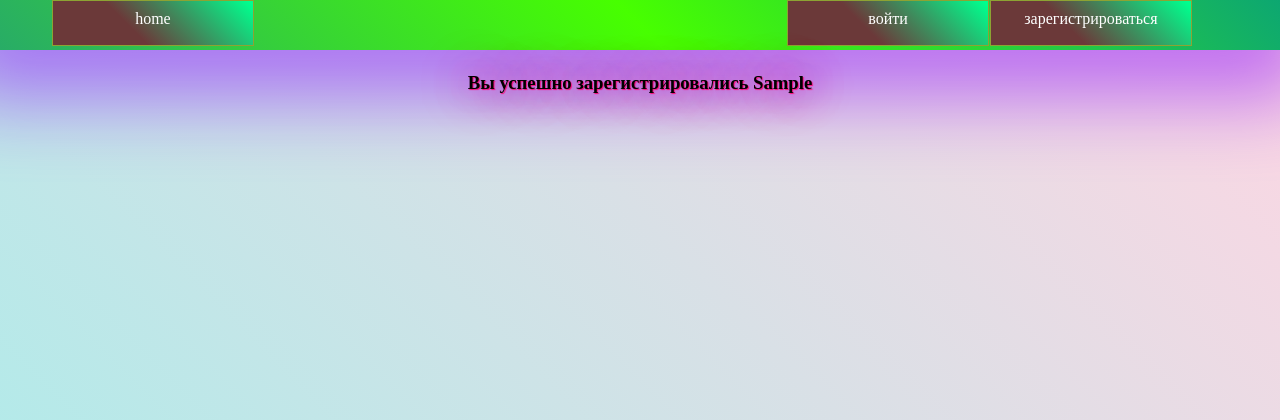
After one commit to aroxan9999999/vocancy_service, a Django app: template acounts/templates/register_done.html in a window 1280 px wide. The commit adds this page. Shown: the top 420 px of the page. Run offline with Django 4.2, Linux system fonts and the light colour scheme; the template is opened without the code that fills it: most values are stand-ins (such as "Sample title", 1, 10 or a date in 2020).

Commit message:
add user_register_form

```diff
--- a/acounts/static/login.css
+++ b/acounts/static/login.css
@@ -16,6 +16,10 @@ form p input{
   width: 250px;
   margin-left: 107px;
   margin-top: -10px;
+  background: -webkit-linear-gradient(45deg, #1f721b 39%, #00ff8e 98%);
+  background: -moz-linear-gradient(45deg, #457876 39%, #00ff8e 98%);
+  background: linear-gradient(45deg, #4a7b77 39%, #00ff8e 98%);
+  opacity: 0.9;
 }
 
 form .btn-primary:hover {
@@ -50,7 +54,7 @@ form button:hover{
 
 ul{
     text-align: center;
-    margin-right: 57px;
+    margin-right: 47px;
     list-style-type: none;
     color: red;
     font-size: 25px
--- /dev/null
+++ b/acounts/static/register.css
@@ -0,0 +1,4 @@
+
+form button{
+    margin-left: 683.3px;
+}
--- /dev/null
+++ b/acounts/static/register_done.css
@@ -0,0 +1,9 @@
+h3 {
+  color: #ff1100 #00ffc3;
+  text-shadow: 1px 1px 1px #fb0071f2, 0 0 35px #c300fff2, 0 0 50px #ff1100f2;
+  margin: auto;
+  margin-top: 22px;
+  text-align: center;
+  font-weight: bolder;
+  inline-size: 600px;
+}
--- /dev/null
+++ b/acounts/templates/register_done.html
@@ -0,0 +1,8 @@
+{% extends "base.html" %}
+{% load static %}
+{% block css %}
+<link rel="stylesheet" href="{% static 'register_done.css/' %}">
+{% endblock %}
+          {% block register_done %}
+            <h3>Вы успешно зарегистрировались    {{ new_user }}</h3>
+          {% endblock %}
--- a/acounts/urls.py
+++ b/acounts/urls.py
@@ -1,8 +1,10 @@
 from django.urls import path, include
-from .views import login_view, logout_view
+from .views import login_view, logout_view, register_view
 
 
 urlpatterns = [
     path("login", login_view, name="login"),
     path("logout", logout_view, name="logout"),
+    path("register", register_view, name="register")
+
 ]
--- a/app/templates/base.html
+++ b/app/templates/base.html
@@ -22,14 +22,24 @@
             <a href="{% url 'acounts:logout' %}">выйтти</a>
             {% else %}
             <a href="{% url 'acounts:login' %}">войти</a>
-            <a href="">зарегистрироваться</a>
+            <a href="{% url 'acounts:register' %}">зарегистрироваться</a>
             {% endif %}
         </div>
 
     </nav>
-         {% block login %}
 
-         {% endblock %}
+          {% block register %}
+
+          {% endblock %}
+
+          {% block register_done %}
+
+          {% endblock %}
+
+
+          {% block login %}
+
+          {% endblock %}
 
 
           {% block nav %}
```
Also changed, not shown: acounts/forms.py (+16 -1 lines), acounts/templates/register.html (added, +13 -0 lines), acounts/views.py (+10 -1 lines).
